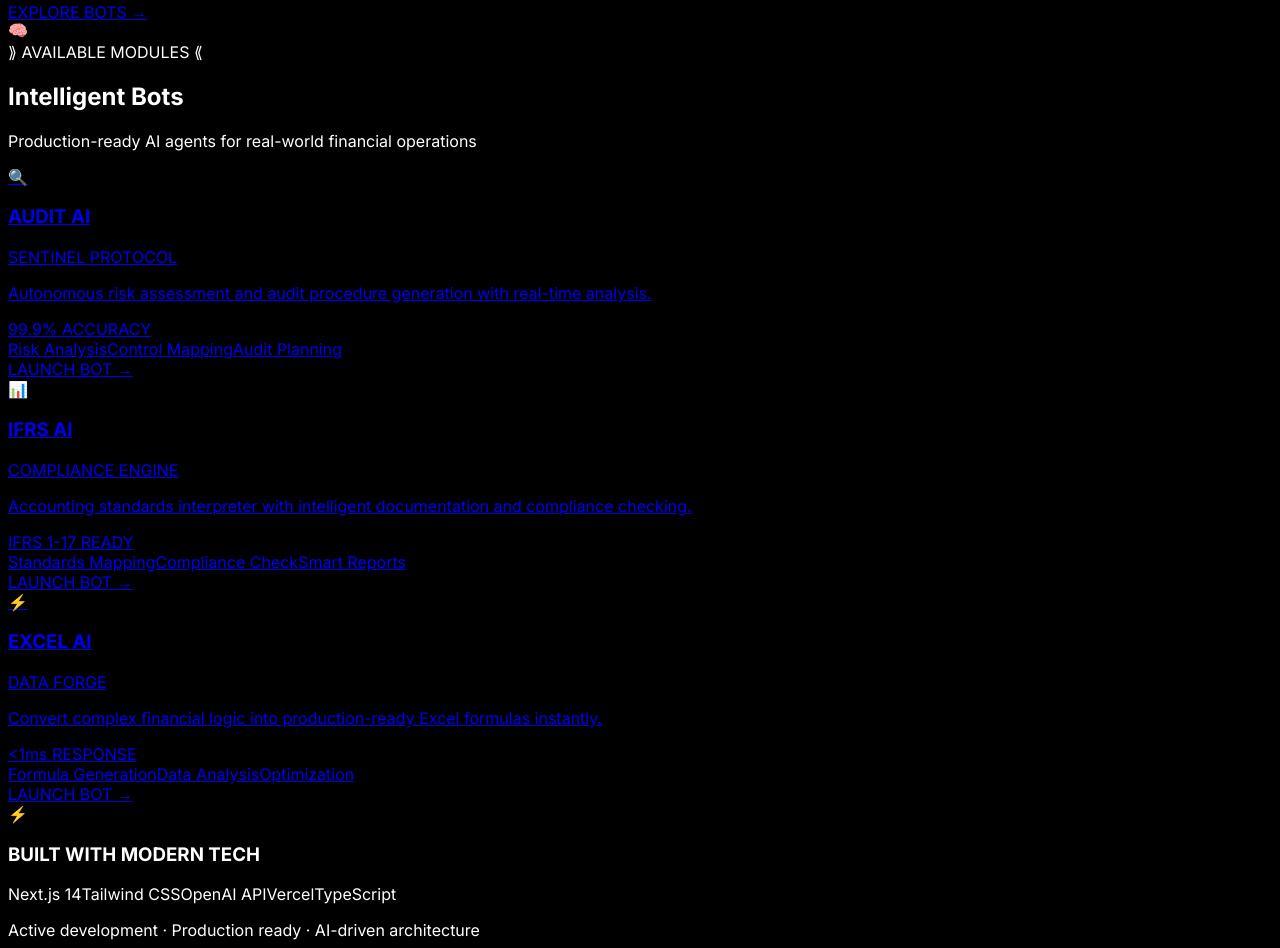
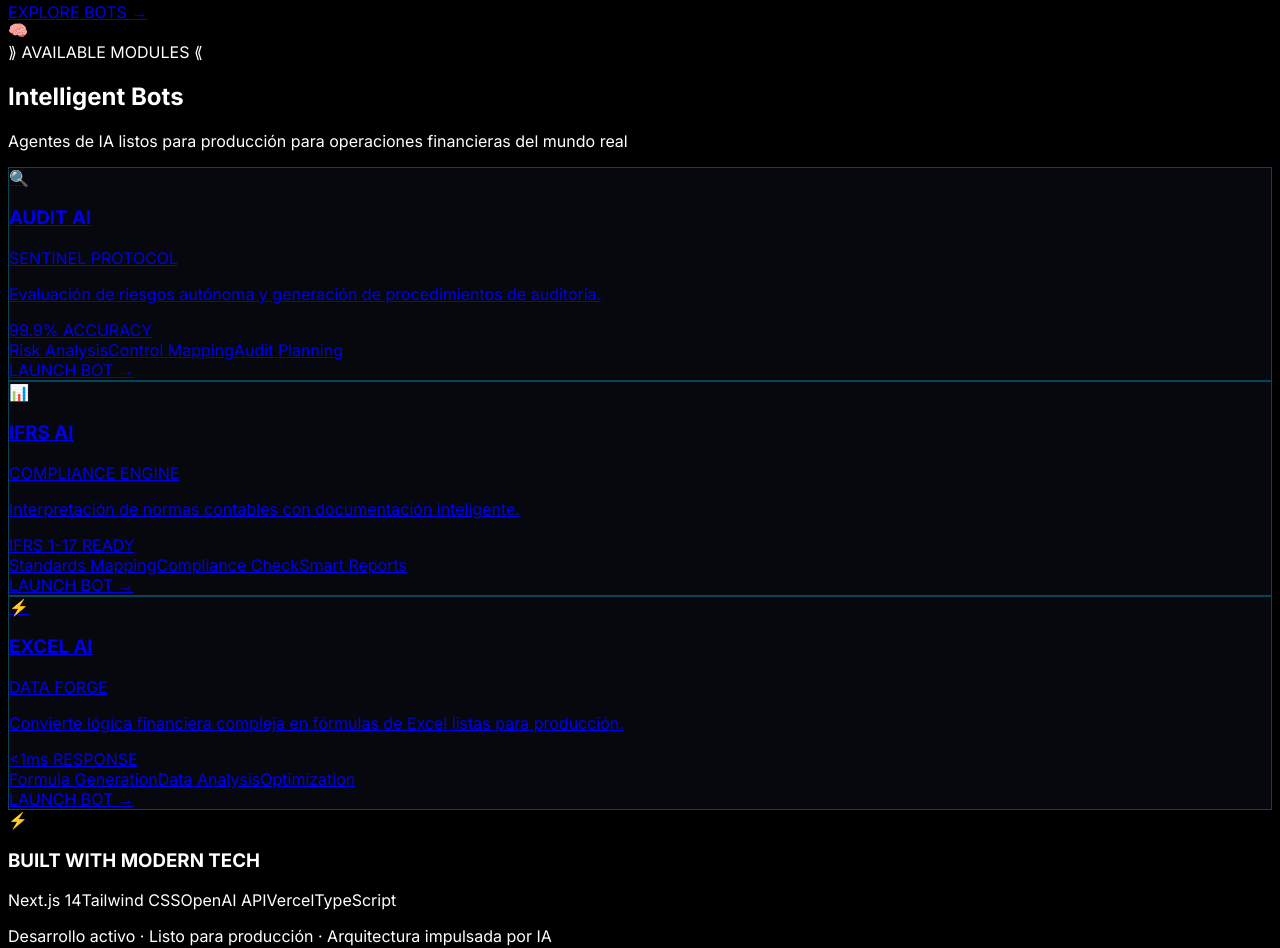
Before and after one commit to marinofecal/skynet-final, a Next.js app: page / in a window 1280 px wide. Shown: the part 367-1315 px from the top of the page. Built offline with nearby package versions, Linux system fonts and the light colour scheme.

Commit message:
Update page.jsx

```diff
--- a/app/page.jsx
+++ b/app/page.jsx
@@ -3,14 +3,14 @@ import Link from 'next/link';
 
 export default function Home() {
   const bots = [
-    { id: 'audit', name: 'AUDIT AI', tagline: 'SENTINEL PROTOCOL', desc: 'Autonomous risk assessment and audit procedure generation with real-time analysis.', icon: '🔍', badge: '99.9% ACCURACY', capabilities: ['Risk Analysis', 'Control Mapping', 'Audit Planning'], link: '/tools/audit', gradient: 'from-cyan-500 to-blue-600' },
-    { id: 'ifrs', name: 'IFRS AI', tagline: 'COMPLIANCE ENGINE', desc: 'Accounting standards interpreter with intelligent documentation and compliance checking.', icon: '📊', badge: 'IFRS 1-17 READY', capabilities: ['Standards Mapping', 'Compliance Check', 'Smart Reports'], link: '/tools/ifrs', gradient: 'from-purple-500 to-pink-600' },
-    { id: 'excel', name: 'EXCEL AI', tagline: 'DATA FORGE', desc: 'Convert complex financial logic into production-ready Excel formulas instantly.', icon: '⚡', badge: '<1ms RESPONSE', capabilities: ['Formula Generation', 'Data Analysis', 'Optimization'], link: '/tools/excel', gradient: 'from-emerald-500 to-teal-600' },
+    { id: 'audit', name: 'AUDIT AI', tagline: 'SENTINEL PROTOCOL', desc: 'Evaluación de riesgos autónoma y generación de procedimientos de auditoría.', icon: '🔍', badge: '99.9% ACCURACY', capabilities: ['Risk Analysis', 'Control Mapping', 'Audit Planning'], link: '/tools/audit', gradient: 'from-cyan-500 to-blue-600' },
+    { id: 'ifrs', name: 'IFRS AI', tagline: 'COMPLIANCE ENGINE', desc: 'Interpretación de normas contables con documentación inteligente.', icon: '📊', badge: 'IFRS 1-17 READY', capabilities: ['Standards Mapping', 'Compliance Check', 'Smart Reports'], link: '/tools/ifrs', gradient: 'from-purple-500 to-pink-600' },
+    { id: 'excel', name: 'EXCEL AI', tagline: 'DATA FORGE', desc: 'Convierte lógica financiera compleja en fórmulas de Excel listas para producción.', icon: '⚡', badge: '<1ms RESPONSE', capabilities: ['Formula Generation', 'Data Analysis', 'Optimization'], link: '/tools/excel', gradient: 'from-emerald-500 to-teal-600' },
   ];
 
   return (
     <div>
-      {/* Hero */}
+      {/* Sección Hero */}
       <section className="min-h-[85vh] flex items-center px-6">
         <div className="max-w-7xl mx-auto">
           <div className="grid lg:grid-cols-2 gap-12 items-center">
@@ -21,7 +21,7 @@ export default function Home() {
               </div>
               <h1 className="text-7xl sm:text-8xl font-black tracking-tighter mb-4 bg-gradient-to-r from-cyan-400 via-white to-purple-400 bg-clip-text text-transparent">SKYNET</h1>
               <p className="text-2xl text-gray-300 mb-4">AI Intelligence Framework</p>
-              <p className="text-gray-400 mb-8 max-w-lg">Next-generation automation for audit, compliance, and financial analysis. Built to demonstrate advanced AI integration.</p>
+              <p className="text-gray-400 mb-8 max-w-lg">Automatización de última generación para auditoría, cumplimiento IFRS y análisis financiero.</p>
               <div className="flex gap-4 mb-8">
                 <div className="bg-white/5 rounded-xl p-3 text-center w-24"><div className="text-2xl font-bold text-cyan-400">3</div><div className="text-[10px] text-gray-500">MODULES</div></div>
                 <div className="bg-white/5 rounded-xl p-3 text-center w-24"><div className="text-2xl font-bold text-cyan-400">&lt;1s</div><div className="text-[10px] text-gray-500">RESPONSE</div></div>
@@ -42,7 +42,7 @@ export default function Home() {
         </div>
       </section>
 
-      {/* Bots */}
+      {/* Sección de Bots */}
       <section id="bots" className="py-20 px-6">
         <div className="max-w-7xl mx-auto">
           <div className="text-center mb-16">
@@ -50,12 +50,12 @@ export default function Home() {
               <span className="text-cyan-400 text-xs font-mono">⟫ AVAILABLE MODULES ⟪</span>
             </div>
             <h2 className="text-5xl font-bold mb-4 bg-gradient-to-r from-white to-gray-400 bg-clip-text text-transparent">Intelligent Bots</h2>
-            <p className="text-gray-400 max-w-2xl mx-auto">Production-ready AI agents for real-world financial operations</p>
+            <p className="text-gray-400 max-w-2xl mx-auto">Agentes de IA listos para producción para operaciones financieras del mundo real</p>
           </div>
           <div className="grid md:grid-cols-3 gap-6">
             {bots.map((bot) => (
               <Link key={bot.id} href={bot.link}>
-                <div className="group relative bg-white/5 backdrop-blur-sm rounded-2xl p-6 border border-cyan-500/30 hover:border-cyan-500 hover:scale-105 transition-all duration-300 cursor-pointer">
+                <div className="group glass-card rounded-2xl p-6 cursor-pointer">
                   <div className={`absolute inset-0 bg-gradient-to-br ${bot.gradient} opacity-0 group-hover:opacity-10 rounded-2xl transition`}></div>
                   <div className="text-6xl mb-4">{bot.icon}</div>
                   <h3 className="text-2xl font-bold mb-1">{bot.name}</h3>
@@ -73,7 +73,7 @@ export default function Home() {
         </div>
       </section>
 
-      {/* Tech */}
+      {/* Sección de Tecnología */}
       <section className="py-16 px-6">
         <div className="max-w-4xl mx-auto text-center bg-white/5 rounded-2xl p-8 border border-cyan-500/20">
           <div className="text-2xl mb-4">⚡</div>
@@ -81,7 +81,7 @@ export default function Home() {
           <div className="flex flex-wrap justify-center gap-3 mb-6">
             {['Next.js 14', 'Tailwind CSS', 'OpenAI API', 'Vercel', 'TypeScript'].map(t => <span key={t} className="px-3 py-1 rounded-lg bg-gray-800 text-sm">{t}</span>)}
           </div>
-          <p className="text-gray-500 text-sm">Active development · Production ready · AI-driven architecture</p>
+          <p className="text-gray-500 text-sm">Desarrollo activo · Listo para producción · Arquitectura impulsada por IA</p>
         </div>
       </section>
     </div>
```
